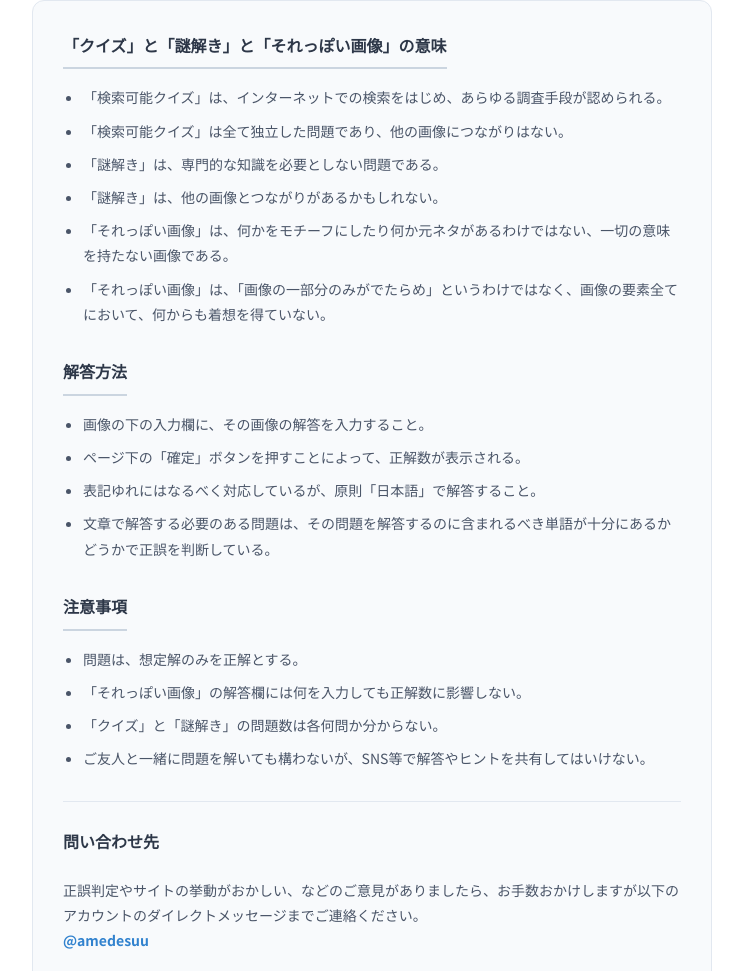
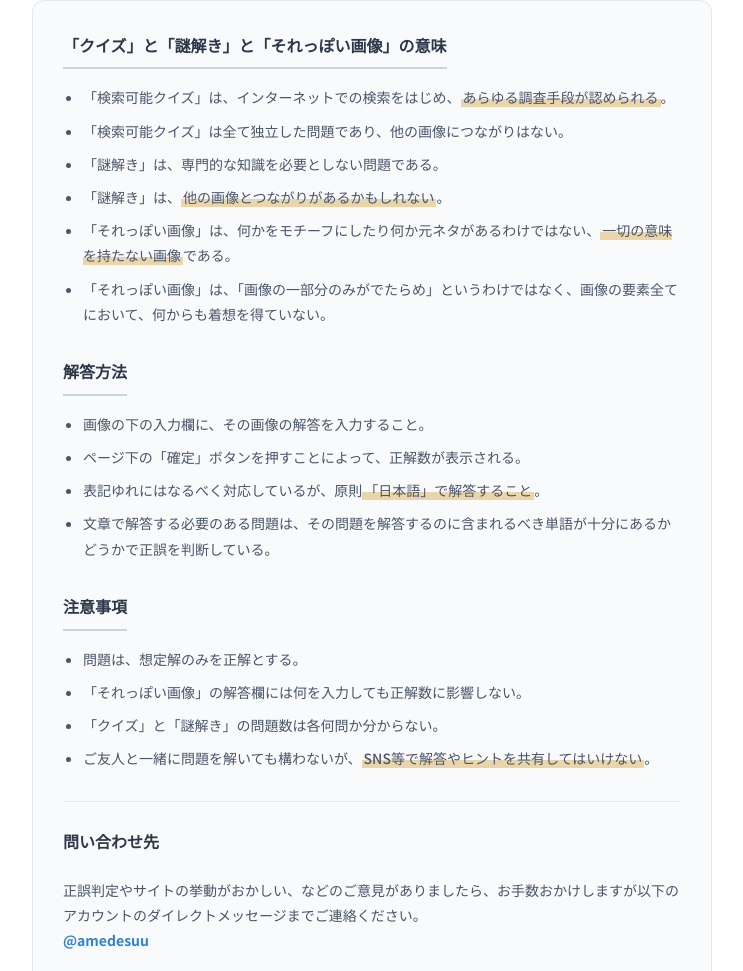
Before and after one commit to araradesu/quiddless, a plain HTML site: page index.html in a window 1280 px wide. Shown: the part 777-1748 px from the top of the page, without its empty margins (268-1011 px from the left). Drawn offline with Linux system fonts and the light colour scheme.

Commit message:
Add nice underline styling to specific phrases

```diff
--- a/index.html
+++ b/index.html
@@ -42,11 +42,11 @@
                 <div class="desc-section">
                     <h3>「クイズ」と「謎解き」と「それっぽい画像」の意味</h3>
                     <ul>
-                        <li>「検索可能クイズ」は、インターネットでの検索をはじめ、あらゆる調査手段が認められる。</li>
+                        <li>「検索可能クイズ」は、インターネットでの検索をはじめ、<span class="highlight-underline">あらゆる調査手段が認められる</span>。</li>
                         <li>「検索可能クイズ」は全て独立した問題であり、他の画像につながりはない。</li>
                         <li>「謎解き」は、専門的な知識を必要としない問題である。</li>
-                        <li>「謎解き」は、他の画像とつながりがあるかもしれない。</li>
-                        <li>「それっぽい画像」は、何かをモチーフにしたり何か元ネタがあるわけではない、一切の意味を持たない画像である。</li>
+                        <li>「謎解き」は、<span class="highlight-underline">他の画像とつながりがあるかもしれない</span>。</li>
+                        <li>「それっぽい画像」は、何かをモチーフにしたり何か元ネタがあるわけではない、<span class="highlight-underline">一切の意味を持たない画像</span>である。</li>
                         <li>「それっぽい画像」は、「画像の一部分のみがでたらめ」というわけではなく、画像の要素全てにおいて、何からも着想を得ていない。</li>
                     </ul>
                 </div>
@@ -56,7 +56,7 @@
                     <ul>
                         <li>画像の下の入力欄に、その画像の解答を入力すること。</li>
                         <li>ページ下の「確定」ボタンを押すことによって、正解数が表示される。</li>
-                        <li>表記ゆれにはなるべく対応しているが、原則「日本語」で解答すること。</li>
+                        <li>表記ゆれにはなるべく対応しているが、原則<span class="highlight-underline">「日本語」で解答すること</span>。</li>
                         <li>文章で解答する必要のある問題は、その問題を解答するのに含まれるべき単語が十分にあるかどうかで正誤を判断している。</li>
                     </ul>
                 </div>
@@ -67,7 +67,7 @@
                         <li>問題は、想定解のみを正解とする。</li>
                         <li>「それっぽい画像」の解答欄には何を入力しても正解数に影響しない。</li>
                         <li>「クイズ」と「謎解き」の問題数は各何問か分からない。</li>
-                        <li>ご友人と一緒に問題を解いても構わないが、SNS等で解答やヒントを共有してはいけない。</li>
+                        <li>ご友人と一緒に問題を解いても構わないが、<span class="highlight-underline">SNS等で解答やヒントを共有してはいけない</span>。</li>
                     </ul>
                 </div>
 
--- a/style.css
+++ b/style.css
@@ -55,6 +55,12 @@ body {
             color: #000;
             padding: 2px 8px;
             border-radius: 4px;
+        }
+
+        .highlight-underline {
+            background: linear-gradient(transparent 60%, rgba(214, 158, 46, 0.4) 60%);
+            font-weight: 500;
+            padding: 0 2px;
         }
 
         .desc {
```
